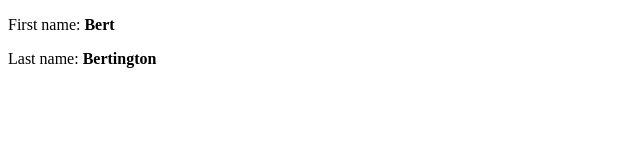
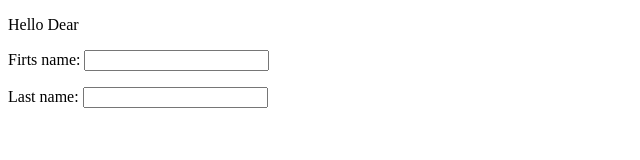
Before and after one commit to mtiganik/Knockout-JS-start, a plain HTML site: page index.html in a window 1280 px wide. Shown: the whole page, without its empty margins (0-640 px from the left). Drawn offline with Linux system fonts and the light colour scheme.

Commit message:
databind with observables. computed fullName

```diff
--- a/index.html
+++ b/index.html
@@ -6,10 +6,9 @@
     <body>
 
 
-        <p>First name: <strong data-bind="text: firstName"></strong></p>
-        <p>Last name: <strong data-bind="text: lastName"></strong></p>
-
-
+        <p> Hello Dear <strong data-bind="text: fullName"></strong></p>
+        <p>Firts name: <input data-bind="value: firstName"></p>
+        <p>Last name: <input data-bind="value: lastName"></p>
 
         <script type='text/javascript' src='knockout-3.5.1.js'></script>
         <script type='text/javascript' src='ViewModel.js'></script>
```
